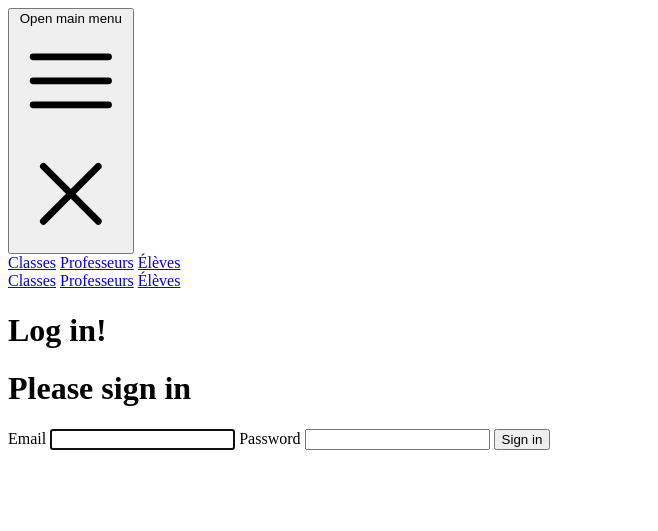
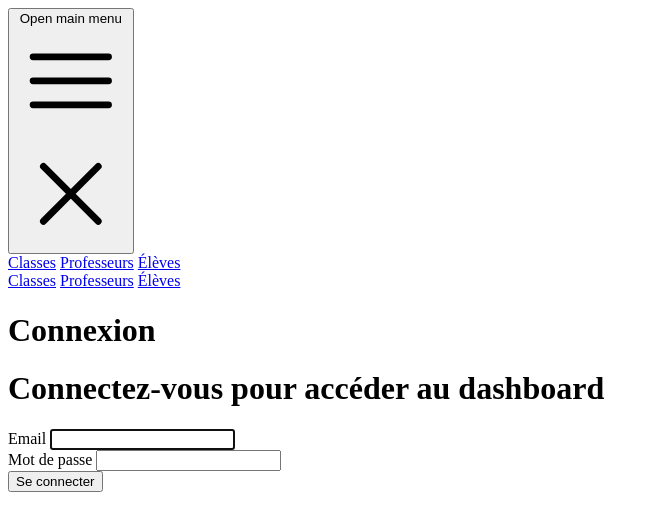
Before and after one commit to NicolasBRL/ecole-primaire-logiciel, a Symfony app: template templates/security/login.html.twig in a window 1280 px wide. Shown: the top 531 px of the page, without its empty margins (0-658 px from the left). Run offline with Twig, Linux system fonts and the light colour scheme; the template is opened without the code that fills it, so the values that code supplies are empty; some libraries are stand-ins or nearby versions.

Commit message:
Style page login

```diff
--- a/src/Security/AppAuthenticator.php
+++ b/src/Security/AppAuthenticator.php
@@ -47,7 +47,7 @@ class AppAuthenticator extends AbstractLoginFormAuthenticator
         }
 
         // For example:
-        return new RedirectResponse($this->urlGenerator->generate('classes_index'));
+        return new RedirectResponse($this->urlGenerator->generate('app_classes_index'));
         // throw new \Exception('TODO: provide a valid redirect inside '.__FILE__);
     }
 
--- a/templates/base.html.twig
+++ b/templates/base.html.twig
@@ -33,7 +33,7 @@
                     </button>
                 </div>
                 <div class="flex flex-1 items-center justify-center sm:items-stretch sm:justify-start">
-                    <div class="hidden sm:ml-6 sm:block">
+                    <div class="hidden sm:block">
                     <div class="flex space-x-4">
                         <a href="{{ path('app_classes_index') }}" class="{% if app.request.attributes.get( '_route' ) starts with 'app_classes' %}bg-gray-900 text-white {% else %} text-gray-300 hover:bg-gray-700 hover:text-white{% endif %} px-3 py-2 rounded-md text-sm font-medium">Classes</a>
                         <a href="{{ path('app_professeurs_index') }}" class="{% if app.request.attributes.get( '_route' ) starts with 'app_professeurs' %}bg-gray-900 text-white {% else %} text-gray-300 hover:bg-gray-700 hover:text-white{% endif %} px-3 py-2 rounded-md text-sm font-medium">Professeurs</a>
--- a/templates/registration/register.html.twig
+++ b/templates/registration/register.html.twig
@@ -1,9 +1,9 @@
 {% extends 'base.html.twig' %}
 
-{% block title %}Register{% endblock %}
+{% block title %}Inscription{% endblock %}
 
 {% block body %}
-    <h1>Register</h1>
+    <h1>Inscription</h1>
 
     {{ form_start(registrationForm) }}
         {{ form_row(registrationForm.email) }}
--- a/templates/security/login.html.twig
+++ b/templates/security/login.html.twig
@@ -1,6 +1,6 @@
 {% extends 'base.html.twig' %}
 
-{% block title %}Log in!{% endblock %}
+{% block title %}Connexion{% endblock %}
 
 {% block body %}
 <form method="post">
@@ -10,33 +10,26 @@
 
     {% if app.user %}
         <div class="mb-3">
-            You are logged in as {{ app.user.userIdentifier }}, <a href="{{ path('app_logout') }}">Logout</a>
+            Vous êtes connecté en tant que {{ app.user.userIdentifier }}, <a href="{{ path('app_logout') }}">Se déconnecter</a>
         </div>
+    {% else %}
+        <h1 class="h3 mb-3 font-weight-normal">Connectez-vous pour accéder au dashboard</h1>
+
+        <div class="mb-6">
+            <label class="block mb-2 text-sm font-medium text-gray-900 required" for="inputEmail">Email</label>
+            <input type="email" id="inputEmail" name="email" value="{{ last_username }}" autocomplete="email" class="bg-gray-50 border border-gray-300 text-gray-900 text-sm rounded-lg focus:ring-blue-500 focus:border-blue-500 block w-full p-2.5" required autofocus>
+        </div>
+
+        <div class="mb-6">
+            <label class="block mb-2 text-sm font-medium text-gray-900 required" for="inputPassword">Mot de passe</label>
+            <input type="password" id="inputPassword" name="password" autocomplete="current-password" class="bg-gray-50 border border-gray-300 text-gray-900 text-sm rounded-lg focus:ring-blue-500 focus:border-blue-500 block w-full p-2.5" required>
+        </div>
+
+        <input type="hidden" name="_csrf_token" value="{{ csrf_token('authenticate') }}">
+
+        <button class="btn btn-lg btn-primary" type="submit">
+           Se connecter
+        </button>
     {% endif %}
-
-    <h1 class="h3 mb-3 font-weight-normal">Please sign in</h1>
-    <label for="inputEmail">Email</label>
-    <input type="email" value="{{ last_username }}" name="email" id="inputEmail" class="form-control" autocomplete="email" required autofocus>
-    <label for="inputPassword">Password</label>
-    <input type="password" name="password" id="inputPassword" class="form-control" autocomplete="current-password" required>
-
-    <input type="hidden" name="_csrf_token"
-           value="{{ csrf_token('authenticate') }}"
-    >
-
-    {#
-        Uncomment this section and add a remember_me option below your firewall to activate remember me functionality.
-        See https://symfony.com/doc/current/security/remember_me.html
-
-        <div class="checkbox mb-3">
-            <label>
-                <input type="checkbox" name="_remember_me"> Remember me
-            </label>
-        </div>
-    #}
-
-    <button class="btn btn-lg btn-primary" type="submit">
-        Sign in
-    </button>
 </form>
 {% endblock %}
```
